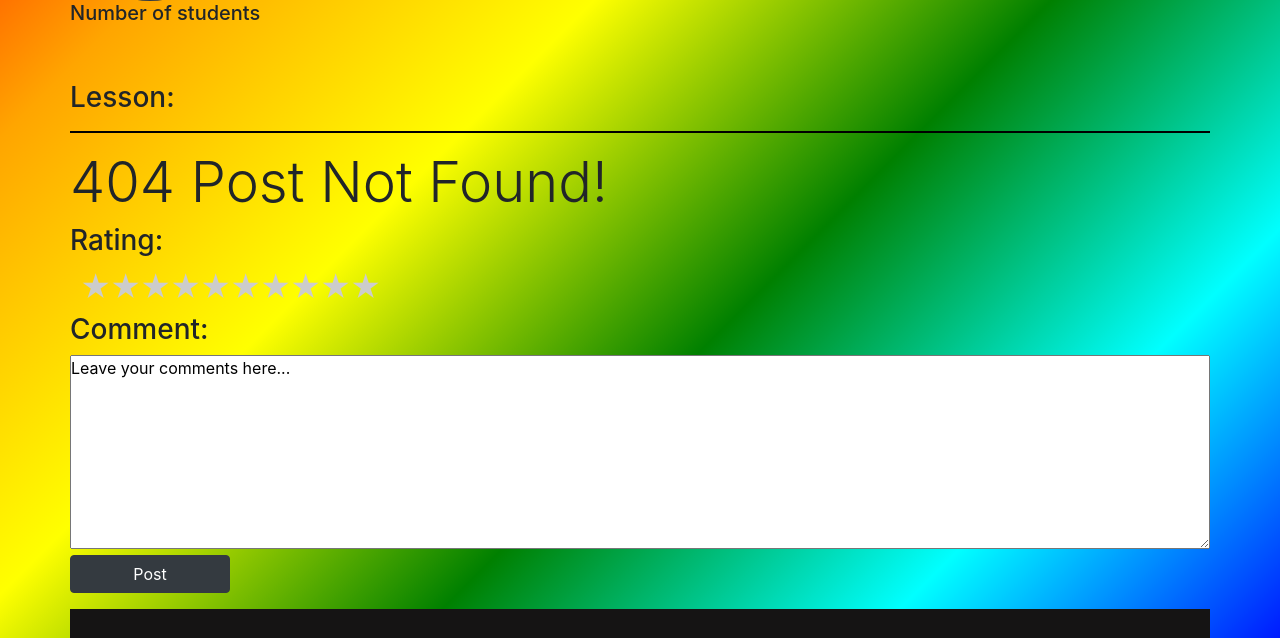
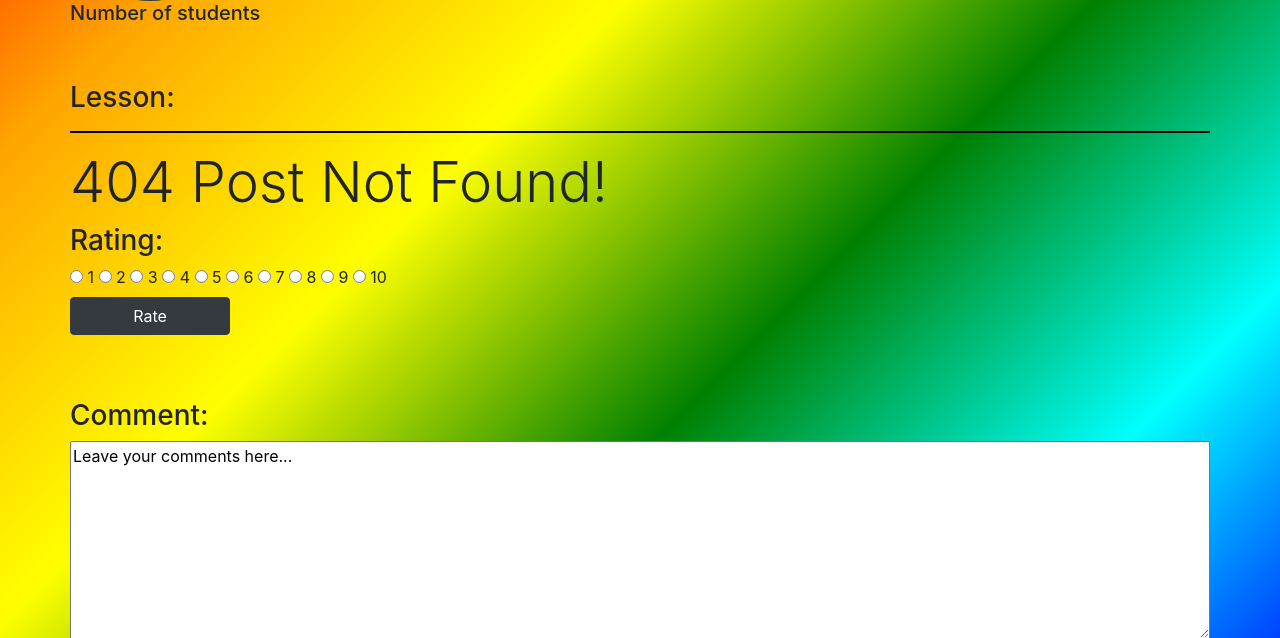
Before and after one commit to pinklove0526/Skill_Learning, a PHP site: page /post.php in a window 1280 px wide. Shown: the part 319-957 px from the top of the page. Run offline with PHP 8.4, Linux system fonts and the light colour scheme; data that the repository does not hold is empty; some libraries are stand-ins or nearby versions.

Commit message:
Update rating

```diff
--- a/post.php
+++ b/post.php
@@ -76,25 +76,27 @@
      <div class="rate">
 
     <input type="radio" id="star1" name="rate" value="1" />
-    <label for="star1" title="text">1 star</label>
+    <label for="star1" title="text">1 </label>
     <input type="radio" id="star2" name="rate" value="2" />
-    <label for="star2" title="text">2 stars</label>
+    <label for="star2" title="text">2 </label>
     <input type="radio" id="star3" name="rate" value="3" />
-    <label for="star3" title="text">3 stars</label>
+    <label for="star3" title="text">3 </label>
     <input type="radio" id="star4" name="rate" value="4" />
-    <label for="star4" title="text">4 stars</label>
+    <label for="star4" title="text">4 </label>
     <input type="radio" id="star5" name="rate" value="5" />
-    <label for="star5" title="text">5 stars</label>
+    <label for="star5" title="text">5 </label>
     <input type="radio" id="star5" name="rate" value="6" />
-    <label for="star6" title="text">6 stars</label>
+    <label for="star6" title="text">6 </label>
     <input type="radio" id="star5" name="rate" value="7" />
-    <label for="star7" title="text">7 stars</label>
+    <label for="star7" title="text">7 </label>
     <input type="radio" id="star5" name="rate" value="8" />
-    <label for="star8" title="text">8 stars</label>
+    <label for="star8" title="text">8 </label>
     <input type="radio" id="star5" name="rate" value="9" />
-    <label for="star9" title="text">9 stars</label>
+    <label for="star9" title="text">9 </label>
     <input type="radio" id="star5" name="rate" value="10" />
-    <label for="star10" title="text">10 stars</label>
+    <label for="star10" title="text">10 </label>
+    <br>
+    <button class="btn btn-dark comment mb-3" type="submit" name="rate">Rate</button>
   </div>
   <br>
   <br>
@@ -104,61 +106,3 @@
   </div>
   </div>
 <?php include 'includes/footer.php'; ?>
-
-
-
-
-
-
-
-
-
-
-
-
-
-
-
-<style>
-  *{
-    margin: 0;
-    padding: 0;
-}
-.rate {
-    float: left;
-    height: 46px;
-    padding: 0 10px;
-}
-.rate:not(:checked) > input {
-    position:absolute;
-    top:-9999px;
-}
-.rate:not(:checked) > label {
-    float:right;
-    width:1em;
-    overflow:hidden;
-    white-space:nowrap;
-    cursor:pointer;
-    font-size:30px;
-    color:#ccc;
-}
-.rate:not(:checked) > label:before {
-    content: '★ ';
-}
-.rate > input:checked ~ label {
-    color: #ffc700;
-}
-.rate:not(:checked) > label:hover,
-.rate:not(:checked) > label:hover ~ label {
-    color: #deb217;
-}
-.rate > input:checked + label:hover,
-.rate > input:checked + label:hover ~ label,
-.rate > input:checked ~ label:hover,
-.rate > input:checked ~ label:hover ~ label,
-.rate > label:hover ~ input:checked ~ label {
-    color: #c59b08;
-}
-
-
-  </style>
```
